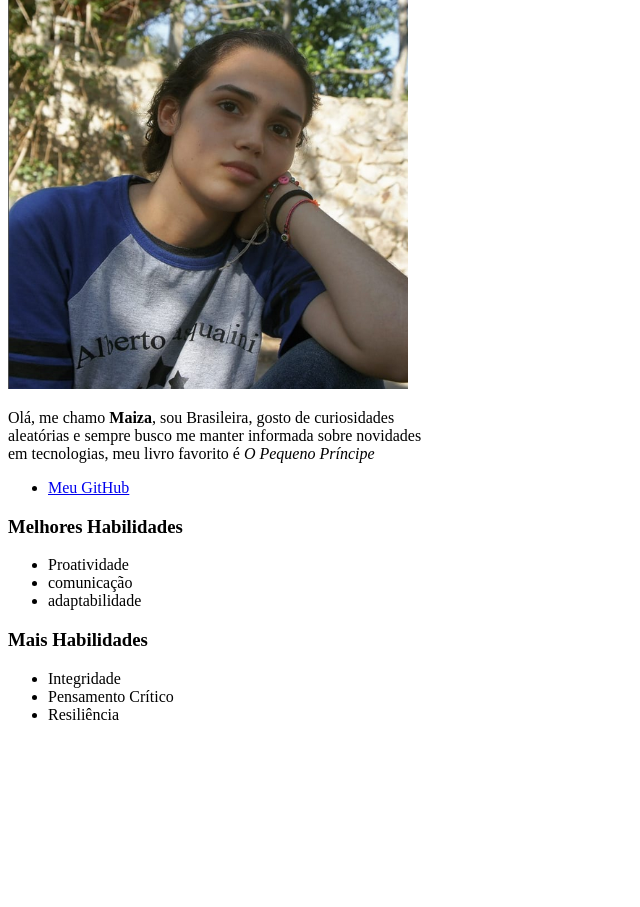
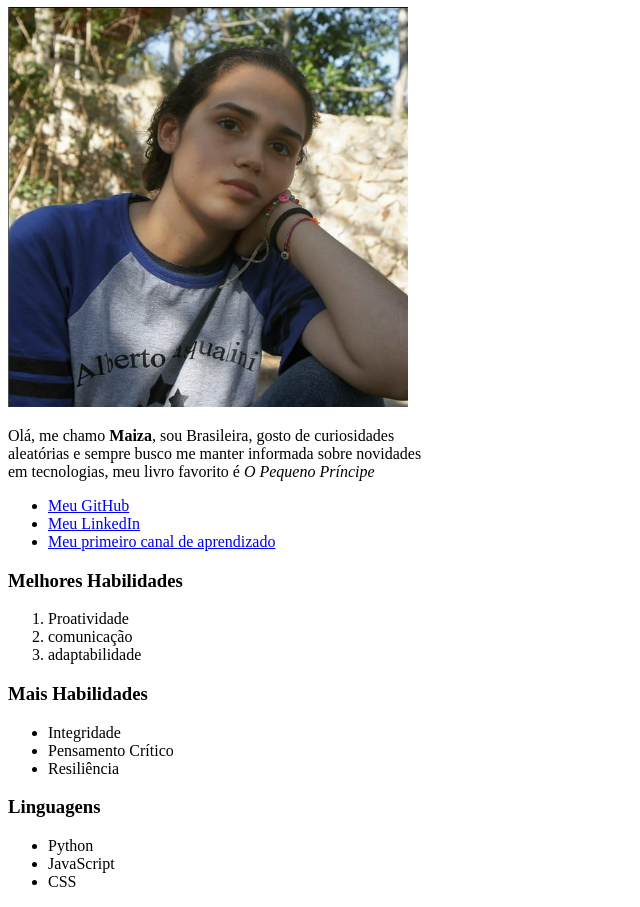
Before and after one commit to MaizaDV/MaizaDV.github.io, a plain HTML site: page index.html in a window 1280 px wide. Shown: the part 143-1050 px from the top of the page, without its empty margins (0-640 px from the left). Before the commit the page ends 883 px from the top, so only its background shows below. Drawn offline with Linux system fonts and the light colour scheme.

Commit message:
adiciona pasta imagens e linguagens

```diff
--- a/index.html
+++ b/index.html
@@ -10,27 +10,36 @@
     <ul>
         <li><a href="#habilidades">Melhores Habilidades</a></li>
         <li><a href="#maisHab">Mais Habilidades</a></li>
+        <li><a href="#linguagens">Linguagens</a></li>
     </ul>
     <h1>Meu Portfólio</h1>
-    <img src="./MaizaDV.png" alt="Maiza com cabelo castanho preso, com a mão esquerda apoiada no rosto" width="400" height="400">
+    <img src="imagens/MaizaDV.png" alt="Maiza com cabelo castanho preso, com a mão esquerda apoiada no rosto" width="400" height="400">
     <p>Olá, me chamo <strong>Maiza</strong>, sou Brasileira, gosto de curiosidades <br>
         aleatórias e sempre busco me manter informada sobre novidades <br>
         em tecnologias, meu livro favorito é <em>O Pequeno Príncipe</em>
     </p>
     <ul>
         <li><a href="https://github.com/MaizaDV" target="_blank">Meu GitHub</a></li>
+        <li><a href="https://www.linkedin.com/in/maiza-dantas/" target="_blank">Meu LinkedIn</a></li>
+        <li><a href="https://www.cursoemvideo.com/">Meu primeiro canal de aprendizado</a></li>
     </ul>
     <h3 id="habilidades"> Melhores Habilidades</h3>
-    <ul>
+    <ol>
         <li>Proatividade</li>
         <li>comunicação</li>
         <li>adaptabilidade</li>
-    </ul>
+    </ol>
     <h3 id="maisHab">Mais Habilidades</h3>
         <ul>
             <li>Integridade</li>
             <li>Pensamento Crítico</li>
             <li>Resiliência</li>
         </ul>
+    <h3 id="linguagens">Linguagens</h3>
+        <ul>
+            <li>Python</li>
+            <li>JavaScript</li>
+            <li>CSS</li>
+        </ul>
 </body>
 </html>
```
Also changed, not shown: imagens/MaizaDV.png (renamed from MaizaDV.png).
